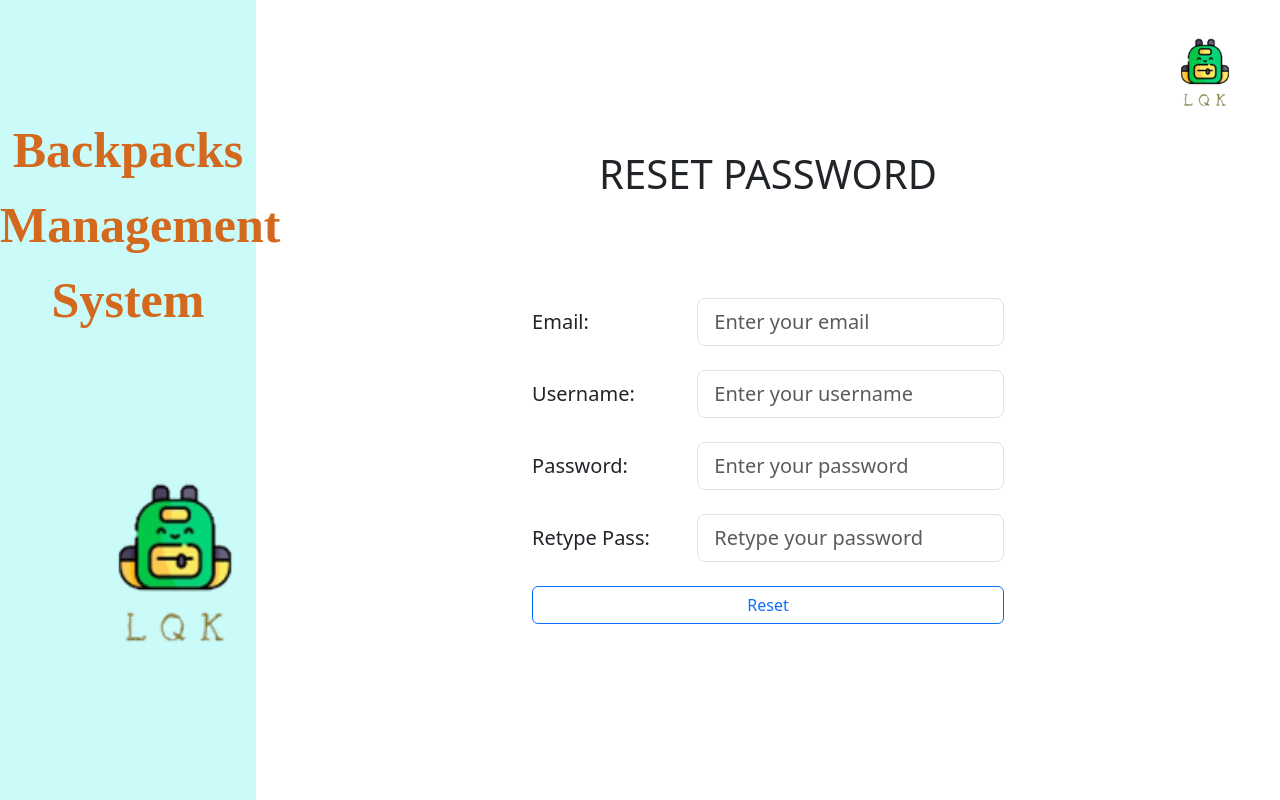
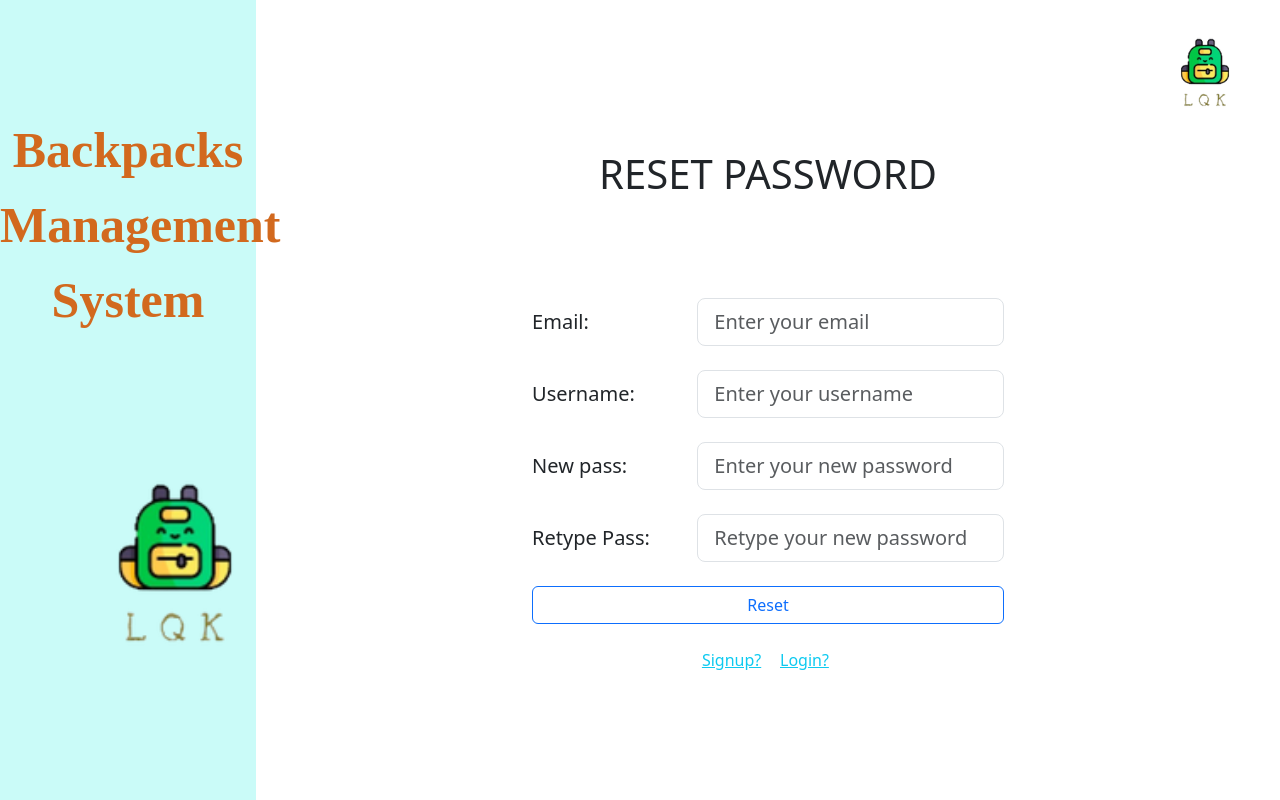
Before and after one commit to Quanluoi3504/BPMS, a PHP site: page /change_pass.php in a window 1280 px wide. Run offline with PHP 8.4, Linux system fonts and the light colour scheme; a stand-in replaces the project's code that opens the database connection.

Commit message:
modify reset pass page

```diff
--- a/change_pass.php
+++ b/change_pass.php
@@ -40,7 +40,7 @@ include_once ('master/database.php');
                                     $update_new_pass = "update tbl_user set user_pass = '$new_hashed_password' where email = '$email'";
                                     $updated_new_pass = mysqli_query($conn,$update_new_pass);
                                     echo '<script>alert("Password changed successfully")</script>';
-                                    header("Location:login.php");
+                                    header("Location:index.php");
                                 }
                             }
                         }
@@ -61,21 +61,26 @@ include_once ('master/database.php');
                 </div>
                 <br>
                 <div class="row">
-                    <label for="colFormLabelLg" class="col-sm-4 col-form-label col-form-label-lg">Password: </label>
+                    <label for="colFormLabelLg" class="col-sm-4 col-form-label col-form-label-lg">New pass: </label>
                     <div class="col-lg-8">
-                        <input type="password" name="new_password" class="form-control form-control-lg" id="colFormLabelLg" placeholder="Enter your password">
+                        <input type="password" name="new_password" class="form-control form-control-lg" id="colFormLabelLg" placeholder="Enter your new password">
                     </div>
                 </div>
                 <br>
                 <div class="row">
                     <label for="colFormLabelLg" class="col-sm-4 col-form-label col-form-label-lg">Retype Pass: </label>
                     <div class="col-lg-8">
-                        <input type="password" name="password_retyped" class="form-control form-control-lg" id="colFormLabelLg" placeholder="Retype your password">
+                        <input type="password" name="password_retyped" class="form-control form-control-lg" id="colFormLabelLg" placeholder="Retype your new password">
                     </div>
                 </div>
                 <br>
                 <button type="submit" class="btn btn-outline-primary col-12">Reset</button>
             </form>
+            <br>
+            <div class="row">
+                <a href="signup.php" class="text-info col-6">Signup?</a>
+                <a href="login.php" class="text-info col-6">Login?</a>
+            </div>
         </div>
     </div>
 <?php $conn->close();?>
```
